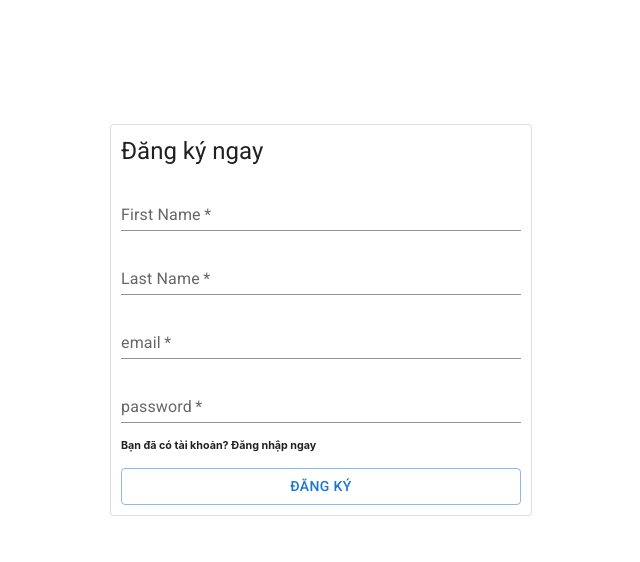
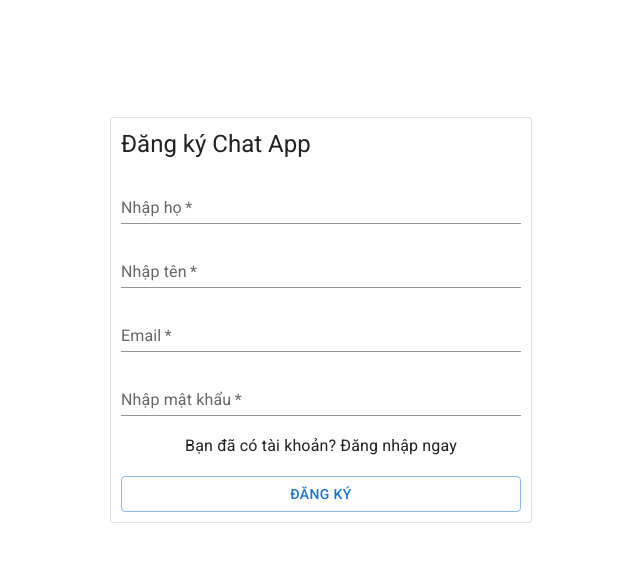
Before and after one commit to TienDung1205/Chat_GraphQL, a React (Create React App) app in the folder client/: page /1/1 in a window 1280 px wide. Both pictures are taken after a click on the element "Bạn chưa có tài khoản? Đăng ký ngay". Shown: the top 562 px of the page, without its empty margins (319-959 px from the left). Built offline with nearby package versions, Linux system fonts and the light colour scheme.

Commit message:
Chat App real time

```diff
--- a/client/src/components/MessageCard.js
+++ b/client/src/components/MessageCard.js
@@ -15,7 +15,7 @@ const MessageCard = ({text,date,direction}) => {
           >{text}</Typography>
           <Typography
           variant="caption"
-          >{new Date(date).toLocaleTimeString()}</Typography>
+          >{new Date(date).toLocaleString()}</Typography>
         </Box>
       </Box>
 
--- a/client/src/components/SideBar.js
+++ b/client/src/components/SideBar.js
@@ -32,6 +32,7 @@ const SideBar = ({setloggedIn}) => {
             <LogoutIcon onClick={() => {
                 localStorage.removeItem("jwt");
                 setloggedIn(false);
+                window.location.href = "/";
             }}/>
         </Stack>
         <Divider />
--- a/client/src/pages/AuthScreen.js
+++ b/client/src/pages/AuthScreen.js
@@ -1,21 +1,46 @@
-import React,{useState, useRef} from 'react'
-import { Box,Stack,Typography,Button, TextField, Card, CircularProgress, Alert} from '@mui/material'
-import {useMutation} from '@apollo/client'
-import { SIGNUP_USER,LOGIN_USER } from '../graphql/mutations';
+import React, { useState, useRef, useEffect } from 'react'
+import { Box, Stack, Typography, Button, TextField, Card, CircularProgress, Alert } from '@mui/material'
+import { useMutation } from '@apollo/client'
+import { SIGNUP_USER, LOGIN_USER } from '../graphql/mutations';
 
-const AuthScreen = ({setloggedIn}) => {
-  const [showLogin,setShowLogin] = useState(true)
-  const [formData,setFormData] = useState({})
+const AuthScreen = ({ setloggedIn }) => {
+  const [showLogin, setShowLogin] = useState(true)
+  const [formData, setFormData] = useState({})
   const authForm = useRef(null)
-  const [signupUser,{data:signupData,loading:l1,error:e1}] = useMutation(SIGNUP_USER)
-  const [loginUser,{data:loginData,loading:l2,error:e2}] = useMutation(LOGIN_USER,{
-    onCompleted(data){
-      localStorage.setItem("jwt",data.signinUser.token)
+  const [alertMsg, setAlertMsg] = useState(null);
+
+  // Thêm onError cho mutation đăng ký
+  const [signupUser, { data: signupData, loading: l1 }] = useMutation(SIGNUP_USER, {
+    onError(error) {
+      setAlertMsg({ type: "error", text: error.message });
+      setTimeout(() => setAlertMsg(null), 5000);
+    }
+  });
+
+  // Thêm onError cho mutation đăng nhập
+  const [loginUser, { data: loginData, loading: l2 }] = useMutation(LOGIN_USER, {
+    onCompleted(data) {
+      localStorage.setItem("jwt", data.signinUser.token)
       setloggedIn(true)
+    },
+    onError(error) {
+      setAlertMsg({ type: "error", text: error.message });
+      setTimeout(() => setAlertMsg(null), 5000);
     }
-  })
+  });
 
-  if(l1 || l2){
+  useEffect(() => {
+    if (signupData) {
+      setAlertMsg({
+        type: "success",
+        text: `${signupData.signupUser.firstName} ${signupData.signupUser.lastName} đã đăng ký tài khoản thành công`
+      });
+      const timer = setTimeout(() => setAlertMsg(null), 5000);
+      return () => clearTimeout(timer);
+    }
+  }, [signupData]);
+
+  if (l1 || l2) {
     return (
       <Box
         display="flex"
@@ -31,22 +56,21 @@ const AuthScreen = ({setloggedIn}) => {
     )
   }
 
-  const handleChange = (e)=>{
-
+  const handleChange = (e) => {
     setFormData({
       ...formData,
-      [e.target.name]:e.target.value
+      [e.target.name]: e.target.value
     })
   }
 
-  const handleSubmit = (e)=>{
+  const handleSubmit = (e) => {
     e.preventDefault()
-    if(showLogin){
-      loginUser({variables:{userSignin:formData}})
-    }else{
+    if (showLogin) {
+      loginUser({ variables: { userSignin: formData } })
+    } else {
       signupUser({
-          variables:{
-          userNew:formData
+        variables: {
+          userNew: formData
         }
       })
     }
@@ -64,30 +88,28 @@ const AuthScreen = ({setloggedIn}) => {
     >
       <Card
         variant="outlined"
-        sx={{padding:"10px"}}
+        sx={{ padding: "10px" }}
       >
         <Stack
           direction="column"
           spacing={2}
-          sx={{width:"400px"}}
+          sx={{ width: "400px" }}
         >
-          {signupData && <Alert severity="success">{signupData.signupUser.firstName} {signupData.signupUser.lastName} đã đăng ký</Alert> }
-          {e1 && <Alert severity="error">{e1.message}</Alert>}
-          {e2 && <Alert severity="error">{e2.message}</Alert>}
-          <Typography variant="h5">{showLogin? "Đăng nhập": "Đăng ký"} ngay</Typography>
+          {alertMsg && <Alert severity={alertMsg.type}>{alertMsg.text}</Alert>}
+          <Typography variant="h5">{showLogin ? "Đăng nhập" : "Đăng ký"} Chat App</Typography>
           {
             !showLogin &&
             <>
               <TextField
                 name="firstName"
-              label="First Name"
+                label="Nhập họ"
                 variant="standard"
                 onChange={handleChange}
                 required
               />
               <TextField
                 name="lastName"
-              label="Last Name"
+                label="Nhập tên"
                 variant="standard"
                 onChange={handleChange}
                 required
@@ -97,7 +119,7 @@ const AuthScreen = ({setloggedIn}) => {
           <TextField
             type="email"
             name="email"
-            label="email"
+            label="Email"
             variant="standard"
             onChange={handleChange}
             required
@@ -105,17 +127,17 @@ const AuthScreen = ({setloggedIn}) => {
           <TextField
             type="password"
             name="password"
-            label="password"
+            label="Nhập mật khẩu"
             variant="standard"
             onChange={handleChange}
             required
           />
-          <Typography textAlign="center" variant="subtitle1" class="usercard" onClick={()=>{
-            setShowLogin((preValue)=>!preValue)
+          <Typography textAlign="center" variant="subtitle1" className="usercard" onClick={() => {
+            setShowLogin((preValue) => !preValue)
             setFormData({})
             authForm.current.reset()
-           }}> {showLogin? "Bạn chưa có tài khoản? Đăng ký ngay":"Bạn đã có tài khoản? Đăng nhập ngay"}</Typography>
-          <Button variant='outlined' type="submit">{showLogin? "Đăng nhập": "Đăng ký"}</Button>
+          }}> {showLogin ? "Bạn chưa có tài khoản? Đăng ký ngay" : "Bạn đã có tài khoản? Đăng nhập ngay"}</Typography>
+          <Button variant='outlined' type="submit">{showLogin ? "Đăng nhập" : "Đăng ký"}</Button>
         </Stack>
       </Card>
     </Box>
```
Also changed, not shown: client/src/components/ChatScreen.js (+1 -13 lines), package.json (+19 -18 lines), 2 other files (tests, documents, lock files or other folders). Lines whose indentation alone changed are shown as unchanged.
